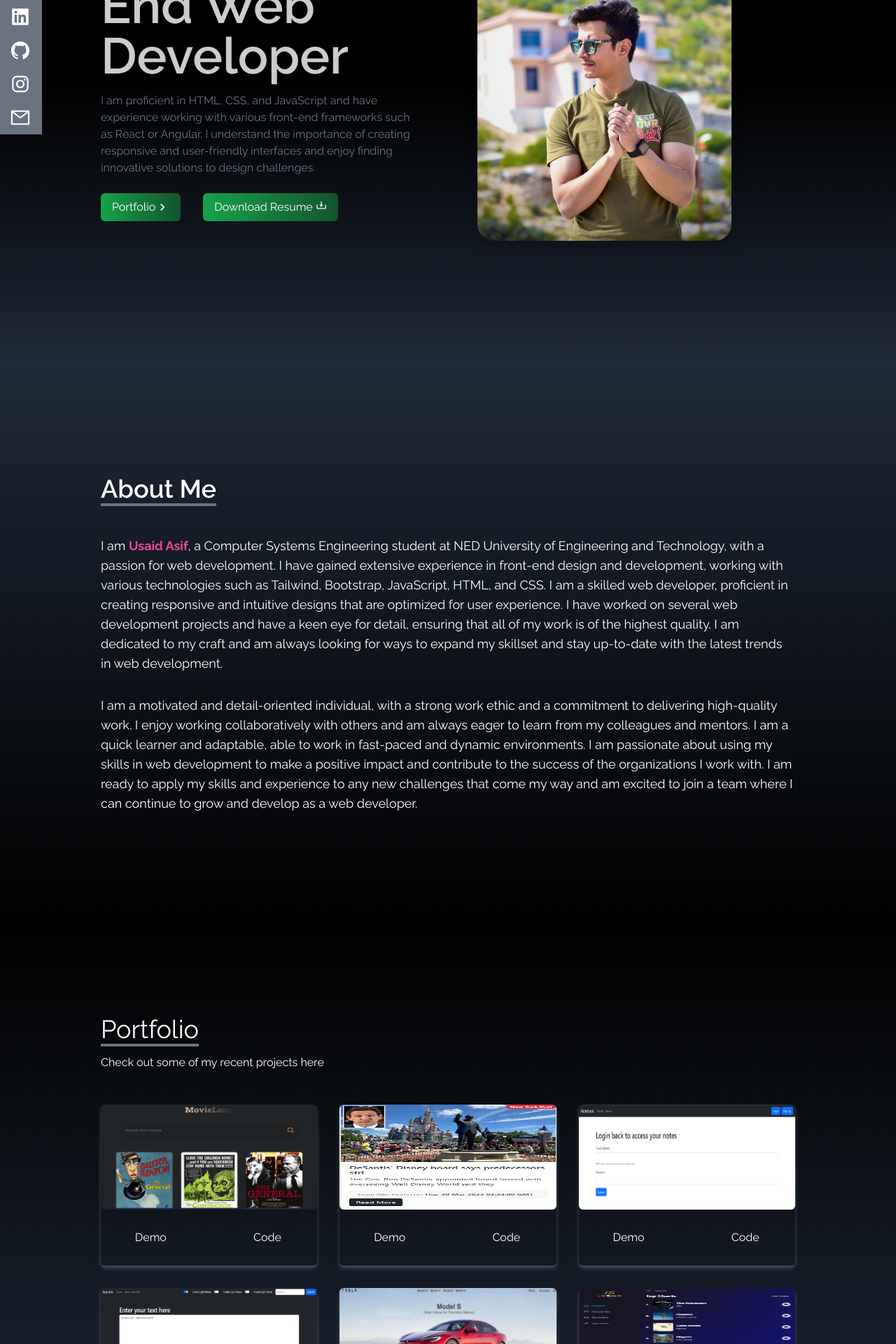
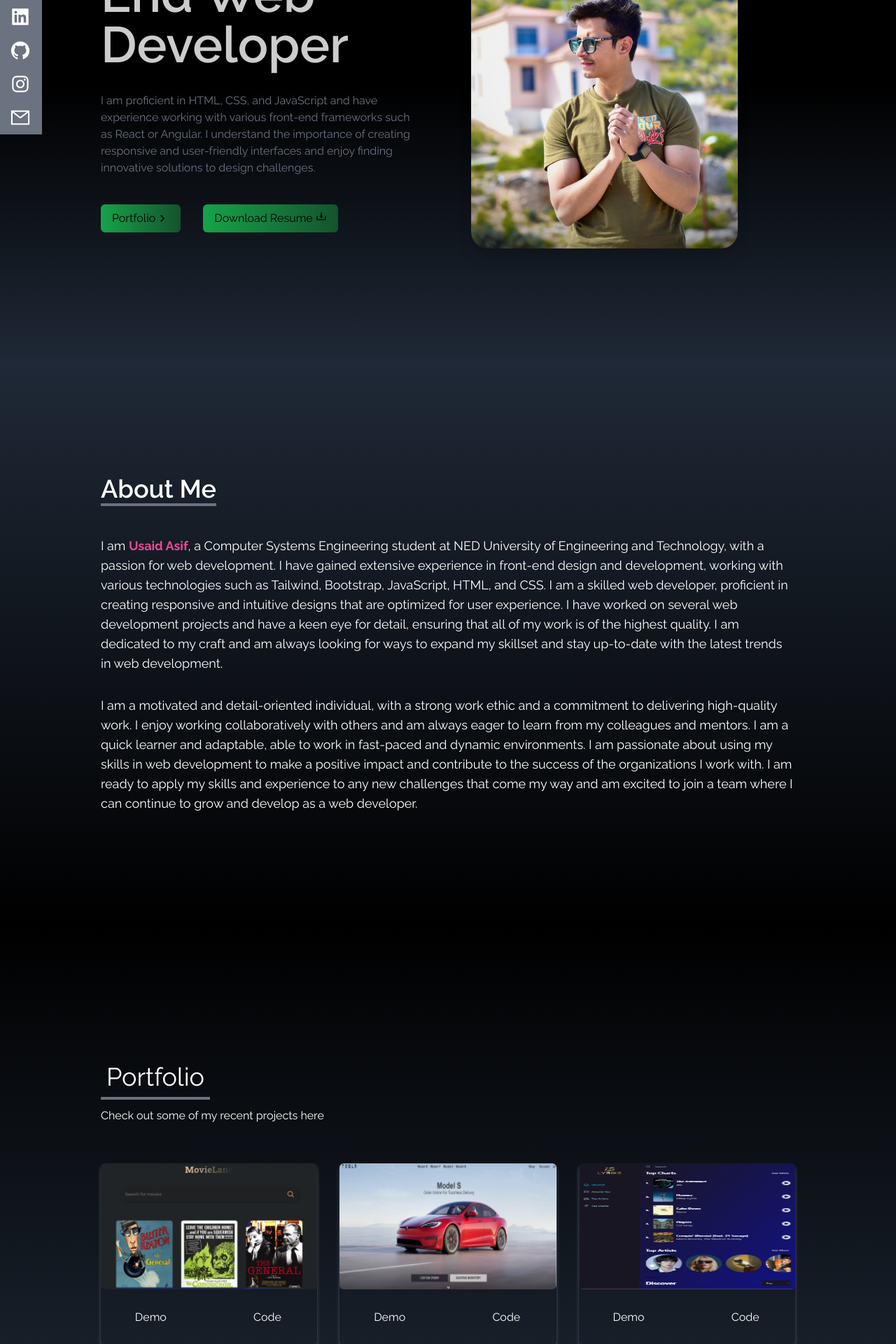
Before and after one commit to Usaid12/Portfolio-Web, a React (Create React App) app: page / in a window 1280 px wide. Shown: the part 280-2200 px from the top of the page at 70% size. Built offline with nearby package versions, Linux system fonts and the light colour scheme; a web font is replaced by a local one.

Commit message:
issues fixed

```diff
--- a/src/components/About.js
+++ b/src/components/About.js
@@ -4,7 +4,7 @@ const About = () => {
   return (
     <div
       name="About"
-      className="h-screen w-full bg-gradient-to-b from-gray-800 to-black text-white"
+      className="md:h-screen w-full bg-gradient-to-b from-gray-800 to-black text-white"
     >
       <div className="max-w-screen-lg p-4 mx-auto flex flex-col justify-center w-full h-full ">
         <div className="pb-8">
--- a/src/components/Contact.js
+++ b/src/components/Contact.js
@@ -2,7 +2,7 @@ import React from 'react'
 
 const Contact = () => {
   return (
-    <div className='bg-gradient-to-b from-black to-gray-800 h-screen w-full p-4 text-white pt-24' name="Contact">
+    <div className='bg-gradient-to-b from-black to-gray-800 h-screen w-full p-4 text-white ' name="Contact">
      <div className='flex flex-col justify-center max-w-screen-lg mx-auto h-full'>
         <div className='pb-8'>
             <p className="text-4xl border-gray-500 font-semibold inline border-b-4">Contact</p>
--- a/src/components/Experience.js
+++ b/src/components/Experience.js
@@ -63,7 +63,7 @@ const Experience = () => {
         }
     ]
   return (
-    <div className="bg-gradient-to-b from-gray-800 to-black w-full text-white h-screen pt-24" name="Experience">
+    <div className="bg-gradient-to-b from-gray-800 to-black w-full text-white md:h-screen" name="Experience">
       <div className="max-w-screen-lg p-4 mx-auto flex flex-col justify-center w-full h-full ">
         <div>
             <p className='text-4xl font-bold border-b-4 border-gray-500 p-2 inline '>Experience</p>
--- a/src/components/Home.js
+++ b/src/components/Home.js
@@ -11,12 +11,12 @@ const Home = () => {
       className="w-full h-screen bg-gradient-to-b from-black via-black to-gray-800"
     >
       <div className="max-w-screen-lg mx-auto flex flex-col items-center justify-center h-full px-4 md:flex-row">
-        <div className="text-white flex flex-col justify-center h-full ">
+        <div className="flex flex-col justify-center h-full ">
 
-          <h2 className="text-5xl sm:text-7xl pb-4 font-semibold opacity-80">
+          <h2 className="text-4xl sm:text-7xl pb-4 font-semibold opacity-80 text-white ">
             I'm a Front-End Web Developer
           </h2>
-          <p className="text-gray-500 max-w-md">
+          <p className="text-gray-500 max-w-md py-4">
             I am proficient in HTML, CSS, and JavaScript and have experience
             working with various front-end frameworks such as React or Angular.
             I understand the importance of creating responsive and user-friendly
@@ -28,7 +28,7 @@ const Home = () => {
 
             <button className="group px-4 py-2 flex items-center w-fit my-2 rounded-md bg-gradient-to-r from-green-600 to-green-900">
               Portfolio
-              <span className="group-hover:rotate-90 duration-200">
+              <span className="group-hover:rotate-90 duration-300">
                 <MdKeyboardArrowRight size={20} />
               </span>
             </button>
@@ -45,7 +45,7 @@ const Home = () => {
           <img
             src={myImage}
             alt="My Display"
-            className="rounded-3xl shadow-xl mx-auto w-2/3 md:w-2/3"
+            className="rounded-3xl shadow-xl mx-auto w-2/3 md:w-[70%]"
           />
         </div>
       </div>
--- a/src/components/Navbar.js
+++ b/src/components/Navbar.js
@@ -55,7 +55,7 @@ const Navbar = () => {
                 key={id}
                 className="px-4 py-6 cursor-pointer capitalize text-4xl"
               >
-                <Link onClick={setnav(!nav)} to={link} smooth duration={500}>{link}</Link>
+                <Link onClick={()=> setnav(!nav)} to={link} smooth duration={500}>{link}</Link>
               </li>
             ))}
 
--- a/src/components/Portfolio.js
+++ b/src/components/Portfolio.js
@@ -10,44 +10,50 @@ const Portfolio = () => {
     const images=[
         {
             id:1,
-            img:movieApp
+            img:movieApp,
+            href:"https://usaidmovieapp.netlify.app/",
+            code:"https://github.com/Usaid12/Movie-App.git"
+
         },
-        {
-            id:2,
-            img:newsApp
-        },
-        {
-            id:2,
-            img:noteBook
-        },
-        {
-            id:2,
-            img:txtUtils
-        },
+        // {
+        //     id:2,
+        //     img:newsApp,
+        //     href:""
+        // },
+        // {
+        //     id:2,
+        //     img:noteBook,
+        //     href:"https://rainbow-cupcake-4bd153.netlify.app/"
+        // },
+
         {
             id:3,
-            img:teslaApp
+            img:teslaApp,
+            href:"https://teslaclone-1.netlify.app/",
+            code:"https://github.com/Usaid12/Tesla-Clone.git"
         },
         {
             id:4,
-            img:spotifyApp
+            img:spotifyApp,
+            href:"https://usaidsplayer.netlify.app/",
+            code:"https://github.com/Usaid12/Modern-Music-Player-.git"
         },
     ]
   return (
-    <div name="Portfolio" className="bg-gradient-to-b from-black to-gray-800 w-full text-white h-screen pt-20">
-      <div className="max-w-screen-lg p-4 mx-auto flex flex-col justify-center w-full h-full ">
+    <div name="Portfolio" className="bg-gradient-to-b from-black to-gray-800 w-full md:h-screen ">
+      <div className="max-w-screen-lg p-4 mx-auto flex flex-col justify-center w-full h-full text-white">
         <div className="pb-8">
-          <p className="text-4xl border-gray-500 inline border-b-4 ">Portfolio</p>
-          <p className="py-4 ">Check out some of my recent projects here</p>
+          <p className="text-4xl border-gray-500 inline border-b-4 p-2">Portfolio</p>
+          <p className="py-6">Check out some of my recent projects here</p>
         </div>
 
-        <div className="grid sm:grid-cols-2 md:grid-cols-3 gap-8 px-12 sm:px-0" >
-        {images.map(({id,img})=>(
+        <div className=" grid sm:grid-cols-2 md:grid-cols-3 gap-8 px-12 sm:px-0" >
+        {images.map(({id,img,href,code})=>(
           <div className="shadow-md shadow-gray-600 rounded-md" key={id}>
-                  <img src={img} alt=""  className="w-full h-[150px] rounded-md hover:scale-105 duration-200" />
+                  <img src={img} alt=""  className="w-full h-[180px] rounded-md hover:scale-105 duration-200" />
                   <div className="flex items-center justify-center gap-6">
-                    <button className="w-1/2 px-6 py-3 m-4 duration-200 hover:scale-105">Demo</button>
-                    <button className="w-1/2 px-6 py-3 m-4 duration-200 hover:scale-105">Code</button>
+                    <button className="w-1/2 px-6 py-3 m-4 duration-200 hover:scale-105"><a href={href} target="_blank" rel="noreferrer">Demo</a></button>
+                    <button className="w-1/2 px-6 py-3 m-4 duration-200 hover:scale-105"><a href={code} target="_blank" rel="noreferrer">Code</a></button>
                   </div>
           </div>
         ))}
```
